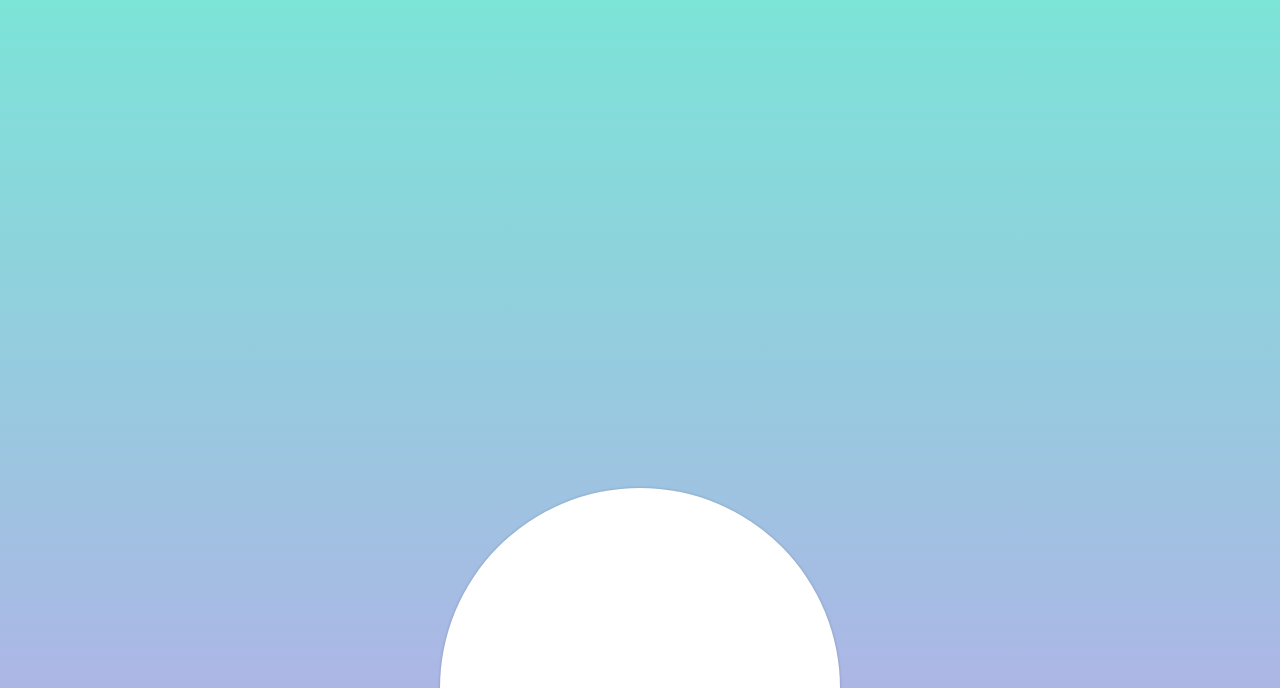
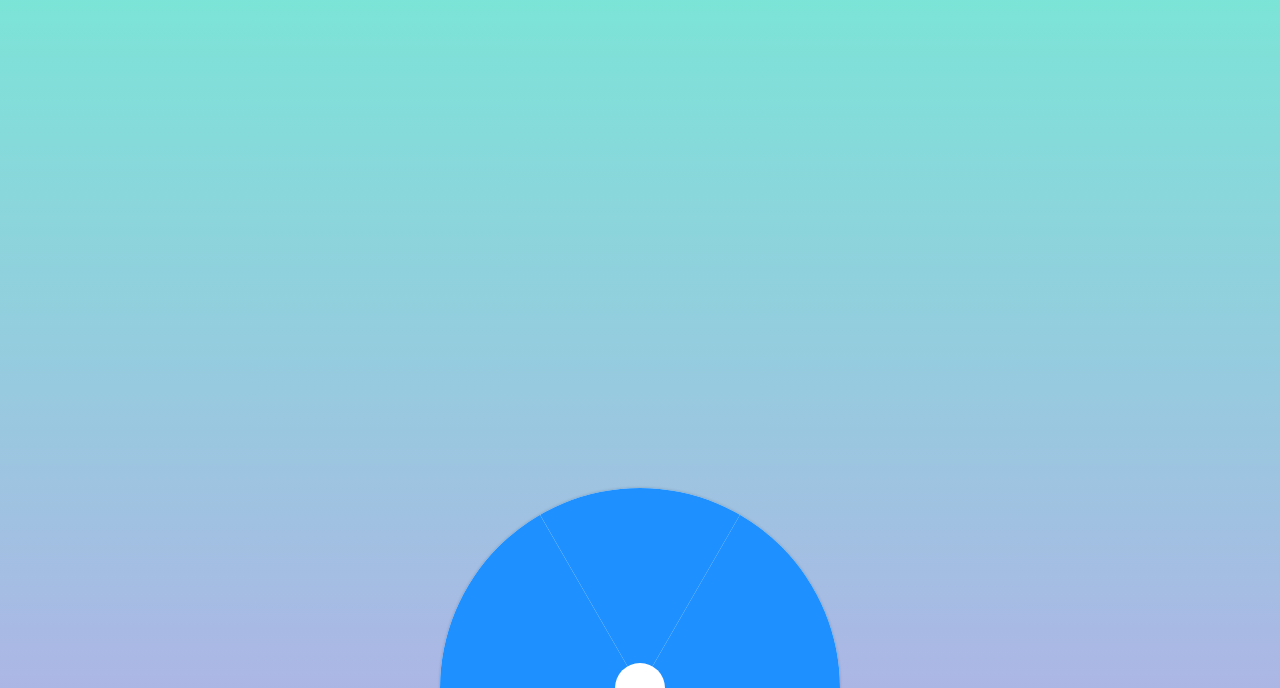
Before and after one commit to leegeunhyeok/simple-home, a Vue app: page / in a window 1280 px wide. Shown: the part 112-800 px from the top of the page. Built offline with nearby package versions, Linux system fonts and the light colour scheme.

Commit message:
ADD: CircleMenuItem styles

```diff
--- a/src/components/CircleMenuItem.vue
+++ b/src/components/CircleMenuItem.vue
@@ -1,18 +1,37 @@
 <template>
-  <div class="circle-menu-item">
+  <div class="circle-menu-item" ref="menu">
 
   </div>
 </template>
 
 <script>
 export default {
-  name: 'circle-menu-item'
+  name: 'circle-menu-item',
+  props: {
+    index: {
+      type: Number,
+      required: true
+    }
+  },
+  created () {
+    console.log(this.index)
+  },
+  mounted () {
+    let rotateDegree = this.index * 60
+    this.$refs.menu.style.transform = `rotate(${ rotateDegree }deg) skew(30deg)`
+  }
 }
 </script>
 
 <style lang="scss">
 
 .circle-menu-item {
-
+  position: absolute;
+  background-color: dodgerblue;
+  width: 200px;
+  height: 200px;
+  transform-origin: 100% 100%;
+  text-align: center;
+  line-height: 300px;
 }
 </style>
```
